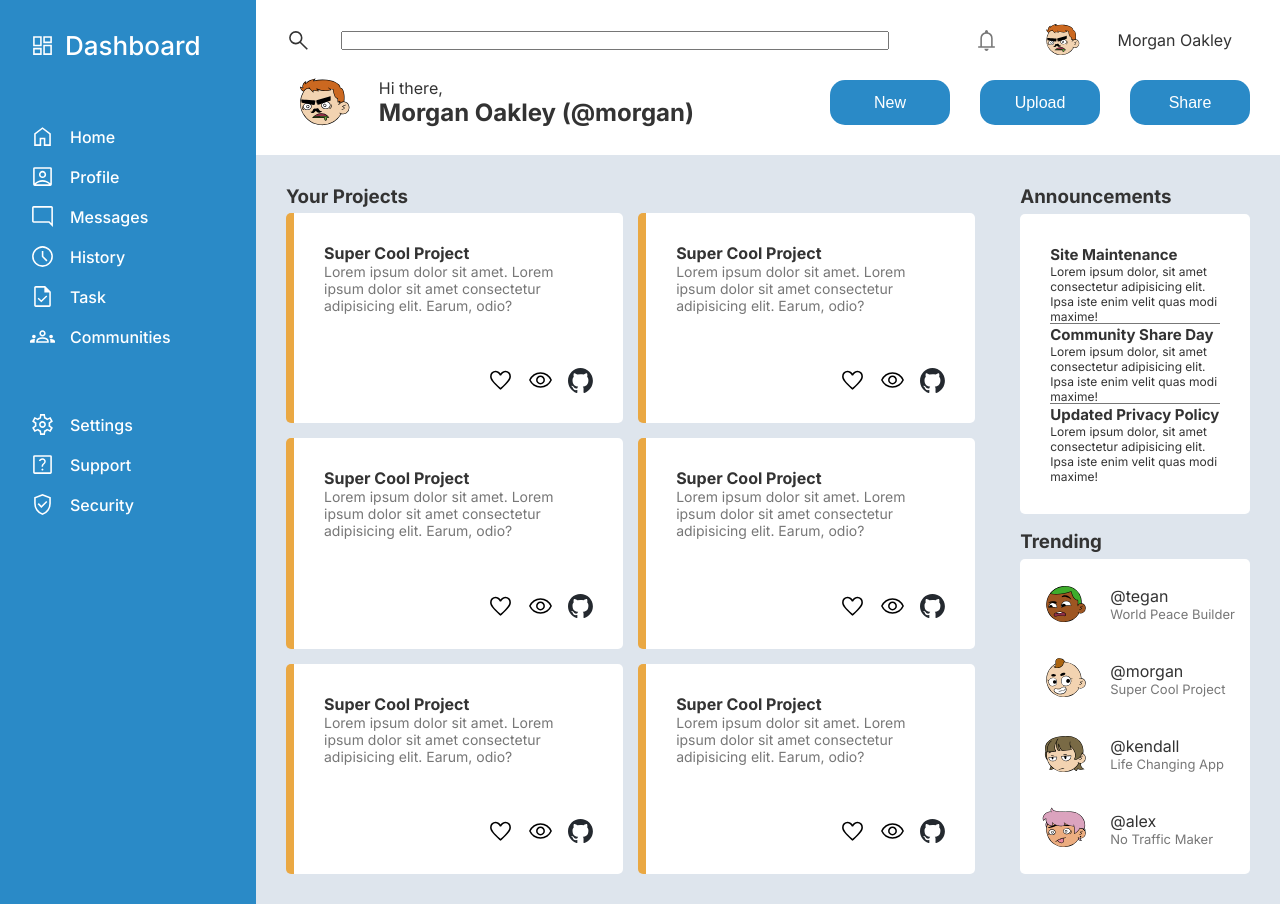
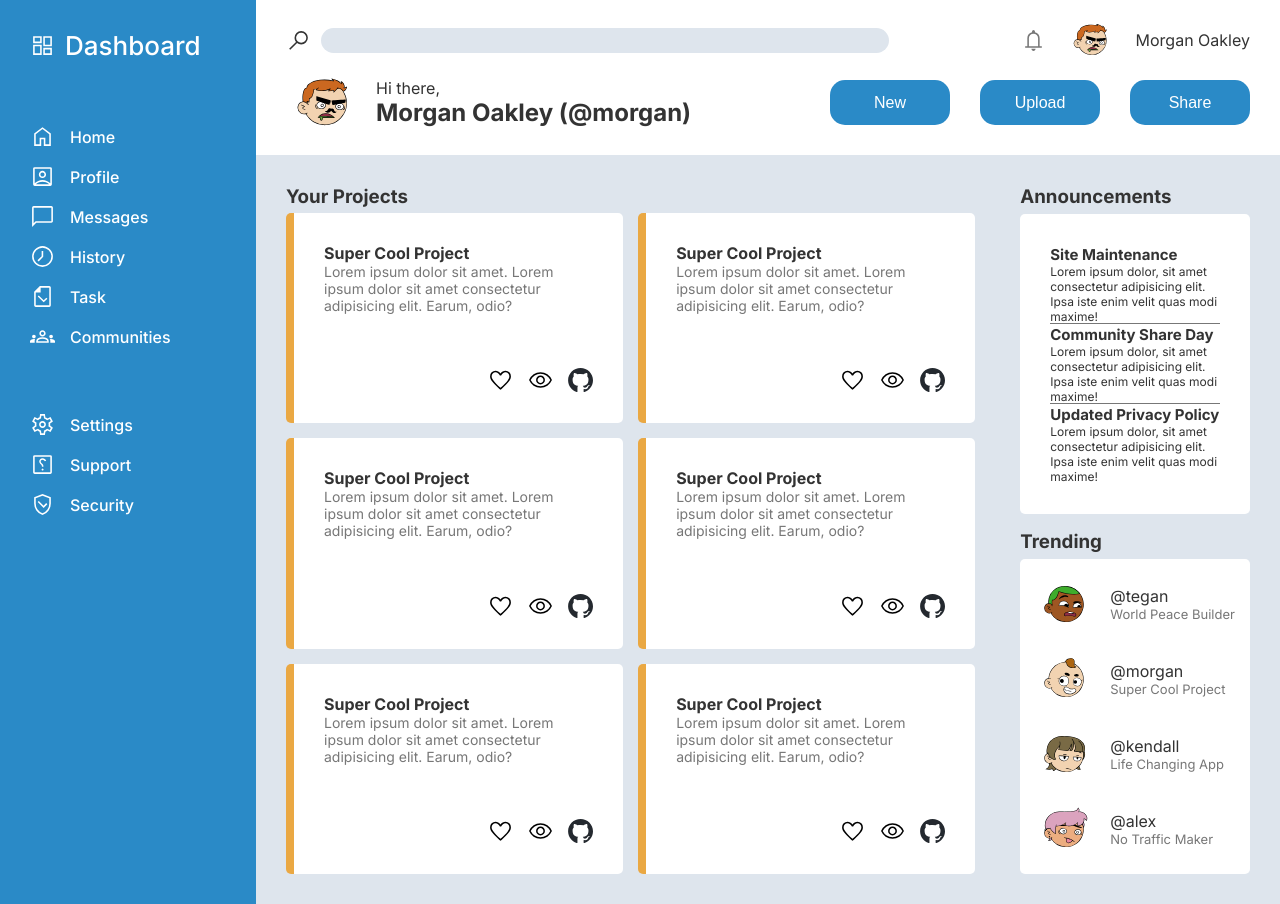
Before and after one commit to taewookim02/admin-dashboard, a plain HTML site: page index.html in a window 1280 px wide. Drawn offline with Linux system fonts and the light colour scheme.

Commit message:
Fix header styling

```diff
--- a/style.css
+++ b/style.css
@@ -5,7 +5,6 @@
 }
 
 /* TODO: header styling */
-/* FIXME: between borders not aligning at the center */
 /* TODO: add content to the items, maybe link up my work? */
 
 .container {
@@ -40,24 +39,43 @@ html {
 
 .header__upper--search {
   display: grid;
-  grid-template-columns: 0.5fr 5fr;
+  grid-template-columns: min-content 1fr;
   align-content: center;
   align-items: center;
 }
 
+.header__upper--search > img {
+  justify-self: end;
+  margin-right: 10px;
+}
+
+input[type="search"] {
+  background-color: #dee5ed;
+  border: none;
+  height: 100%;
+  border-radius: 50px;
+}
+
 .header__upper--user {
   display: grid;
-  grid-template-columns: 1fr 1fr 2fr;
+  grid-template-columns: repeat(3, min-content);
+  gap: 20px;
   align-items: center;
   justify-items: center;
+  white-space: nowrap;
+  justify-content: end;
 }
 
 [alt$="icon"] {
   width: 25px;
+  -webkit-transform: scaleX(-1);
+  transform: scaleX(-1);
 }
 
 .user-profile {
   width: 50px;
+  -webkit-transform: scaleX(-1);
+  transform: scaleX(-1);
 }
 
 .user-profile--large {
@@ -72,7 +90,7 @@ html {
 
 .header__lower--profile {
   display: grid;
-  grid-template-columns: 1fr 5fr;
+  grid-template-columns: min-content 5fr;
   align-items: center;
   gap: 15px;
 }
```
